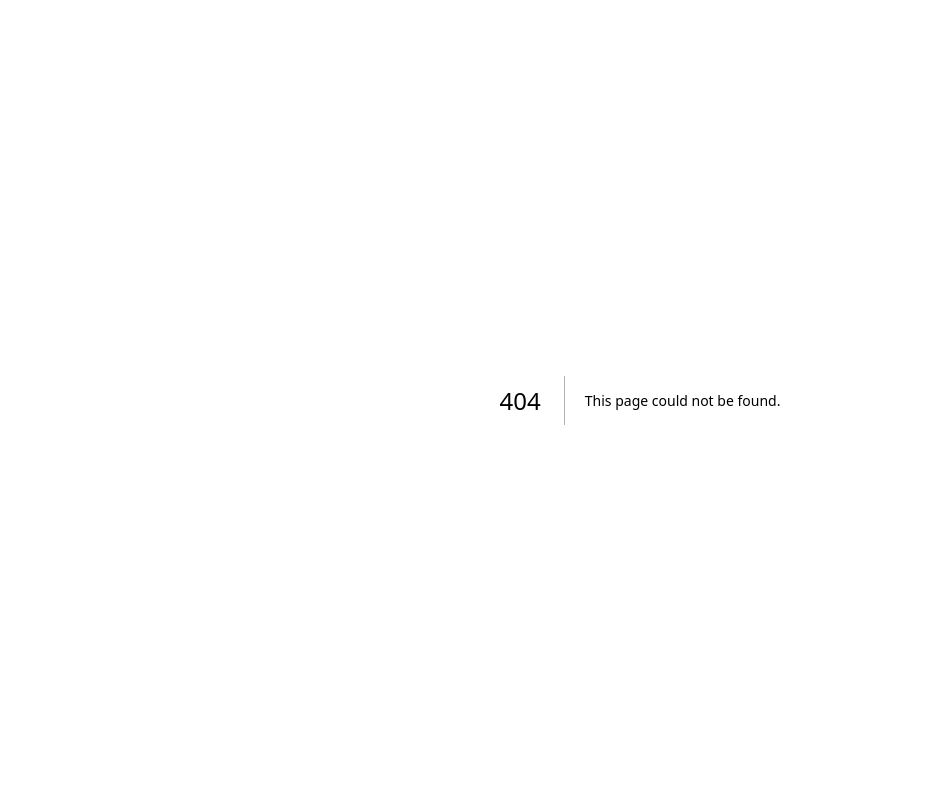
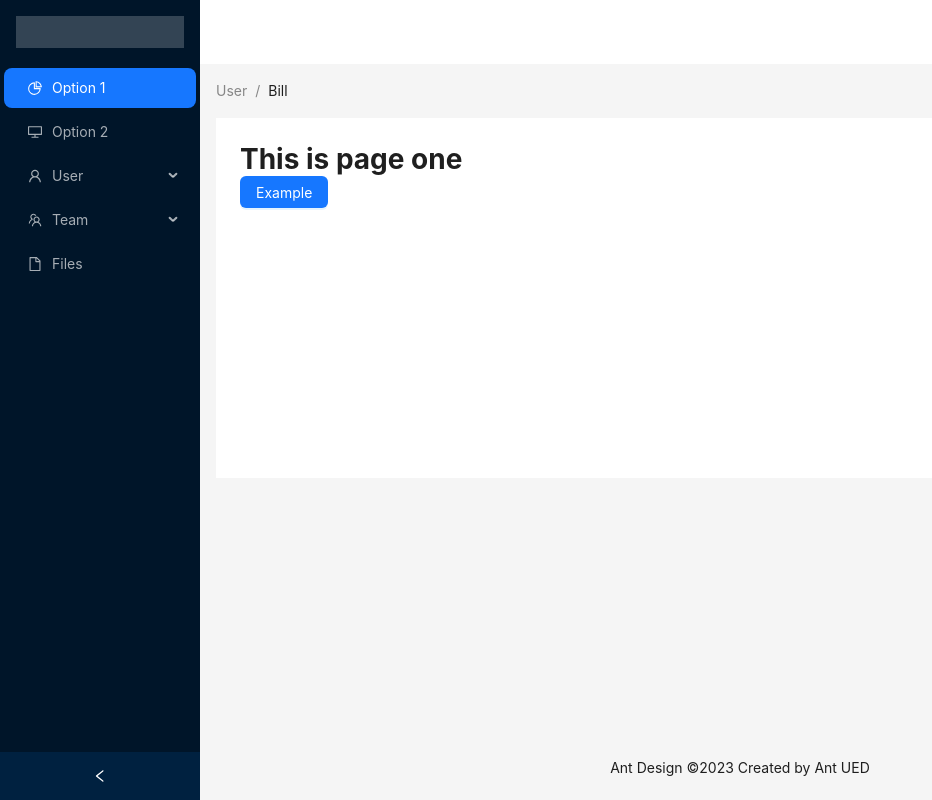
Before and after one commit to 2023-S1-COMP90024-TEAM60/Project-frontend, a Next.js app: page /page1 in a window 1280 px wide. Before the commit this address had no page. Shown: the whole page, without its empty margins (0-932 px from the left). Built offline with nearby package versions, Linux system fonts and the light colour scheme.

Commit message:
add layout

```diff
--- /dev/null
+++ b/src/components/AppLayout.tsx
@@ -0,0 +1,70 @@
+import {
+  DesktopOutlined,
+  FileOutlined,
+  PieChartOutlined,
+  TeamOutlined,
+  UserOutlined,
+} from '@ant-design/icons';
+import { ReactNode, useState } from 'react'
+import { Breadcrumb, Layout, Menu, MenuProps, theme } from 'antd';
+interface Props {
+  children?: ReactNode
+}
+const { Header, Content, Footer, Sider } = Layout;
+
+type MenuItem = Required<MenuProps>['items'][number];
+
+function getItem(
+  label: React.ReactNode,
+  key: React.Key,
+  icon?: React.ReactNode,
+  children?: MenuItem[],
+): MenuItem {
+  return {
+    key,
+    icon,
+    children,
+    label,
+  } as MenuItem;
+}
+
+const items: MenuItem[] = [
+  getItem('Option 1', '1', <PieChartOutlined />),
+  getItem('Option 2', '2', <DesktopOutlined />),
+  getItem('User', 'sub1', <UserOutlined />, [
+    getItem('Tom', '3'),
+    getItem('Bill', '4'),
+    getItem('Alex', '5'),
+  ]),
+  getItem('Team', 'sub2', <TeamOutlined />, [getItem('Team 1', '6'), getItem('Team 2', '8')]),
+  getItem('Files', '9', <FileOutlined />),
+];
+
+export default function AppLayout({ children }: Props) {
+  const [collapsed, setCollapsed] = useState(false);
+  const {
+    token: { colorBgContainer },
+  } = theme.useToken();
+
+  return (
+    <Layout style={{ minHeight: '100vh' }}>
+      <Sider collapsible collapsed={collapsed} onCollapse={(value) => setCollapsed(value)}>
+        <div style={{ height: 32, margin: 16, background: 'rgba(255, 255, 255, 0.2)' }} />
+        <Menu theme="dark" defaultSelectedKeys={['1']} mode="inline" items={items} />
+      </Sider>
+      <Layout className="site-layout">
+        <Header style={{ padding: 0, background: colorBgContainer }} />
+        <Content style={{ margin: '0 16px' }}>
+          <Breadcrumb style={{ margin: '16px 0' }}>
+            <Breadcrumb.Item>User</Breadcrumb.Item>
+            <Breadcrumb.Item>Bill</Breadcrumb.Item>
+          </Breadcrumb>
+          <div style={{ padding: 24, minHeight: 360, background: colorBgContainer }}>
+            {children}
+          </div>
+        </Content>
+        <Footer style={{ textAlign: 'center' }}>Ant Design ©2023 Created by Ant UED</Footer>
+      </Layout>
+    </Layout>
+  );
+}
--- a/src/pages/_app.tsx
+++ b/src/pages/_app.tsx
@@ -1,6 +1,21 @@
+import { AppProps } from 'next/app'
+import Layout from '../components/AppLayout'
+import { ReactElement, ReactNode } from 'react'
+import { NextPage } from 'next'
 import '@/styles/globals.css'
-import type { AppProps } from 'next/app'
 
-export default function App({ Component, pageProps }: AppProps) {
-  return <Component {...pageProps} />
+export type NextPageWithLayout<P = {}, IP = P> = NextPage<P, IP> & {
+  getLayout?: (page: ReactElement) => ReactNode
 }
+
+type AppPropsWithLayout = AppProps & {
+  Component: NextPageWithLayout
+}
+
+export default function MyApp({ Component, pageProps }: AppPropsWithLayout) {
+  return (
+    <Layout>
+      <Component {...pageProps} />
+    </Layout>
+  )
+}
--- /dev/null
+++ b/src/pages/page1.tsx
@@ -0,0 +1,10 @@
+import { Button } from 'antd';
+
+export default function Page1() {
+  return (
+    <>
+      <h1>This is page one</h1>
+      <Button type="primary">Example</Button>
+    </>
+  );
+}
--- a/src/styles/globals.css
+++ b/src/styles/globals.css
@@ -1,107 +1,5 @@
-:root {
-  --max-width: 1100px;
-  --border-radius: 12px;
-  --font-mono: ui-monospace, Menlo, Monaco, 'Cascadia Mono', 'Segoe UI Mono',
-    'Roboto Mono', 'Oxygen Mono', 'Ubuntu Monospace', 'Source Code Pro',
-    'Fira Mono', 'Droid Sans Mono', 'Courier New', monospace;
-
-  --foreground-rgb: 0, 0, 0;
-  --background-start-rgb: 214, 219, 220;
-  --background-end-rgb: 255, 255, 255;
-
-  --primary-glow: conic-gradient(
-    from 180deg at 50% 50%,
-    #16abff33 0deg,
-    #0885ff33 55deg,
-    #54d6ff33 120deg,
-    #0071ff33 160deg,
-    transparent 360deg
-  );
-  --secondary-glow: radial-gradient(
-    rgba(255, 255, 255, 1),
-    rgba(255, 255, 255, 0)
-  );
-
-  --tile-start-rgb: 239, 245, 249;
-  --tile-end-rgb: 228, 232, 233;
-  --tile-border: conic-gradient(
-    #00000080,
-    #00000040,
-    #00000030,
-    #00000020,
-    #00000010,
-    #00000010,
-    #00000080
-  );
-
-  --callout-rgb: 238, 240, 241;
-  --callout-border-rgb: 172, 175, 176;
-  --card-rgb: 180, 185, 188;
-  --card-border-rgb: 131, 134, 135;
-}
-
-@media (prefers-color-scheme: dark) {
-  :root {
-    --foreground-rgb: 255, 255, 255;
-    --background-start-rgb: 0, 0, 0;
-    --background-end-rgb: 0, 0, 0;
-
-    --primary-glow: radial-gradient(rgba(1, 65, 255, 0.4), rgba(1, 65, 255, 0));
-    --secondary-glow: linear-gradient(
-      to bottom right,
-      rgba(1, 65, 255, 0),
-      rgba(1, 65, 255, 0),
-      rgba(1, 65, 255, 0.3)
-    );
-
-    --tile-start-rgb: 2, 13, 46;
-    --tile-end-rgb: 2, 5, 19;
-    --tile-border: conic-gradient(
-      #ffffff80,
-      #ffffff40,
-      #ffffff30,
-      #ffffff20,
-      #ffffff10,
-      #ffffff10,
-      #ffffff80
-    );
-
-    --callout-rgb: 20, 20, 20;
-    --callout-border-rgb: 108, 108, 108;
-    --card-rgb: 100, 100, 100;
-    --card-border-rgb: 200, 200, 200;
-  }
-}
-
 * {
   box-sizing: border-box;
   padding: 0;
   margin: 0;
 }
-
-html,
-body {
-  max-width: 100vw;
-  overflow-x: hidden;
-}
-
-body {
-  color: rgb(var(--foreground-rgb));
-  background: linear-gradient(
-      to bottom,
-      transparent,
-      rgb(var(--background-end-rgb))
-    )
-    rgb(var(--background-start-rgb));
-}
-
-a {
-  color: inherit;
-  text-decoration: none;
-}
-
-@media (prefers-color-scheme: dark) {
-  html {
-    color-scheme: dark;
-  }
-}
```
Also changed, not shown: package.json (+8 -2 lines), src/pages/index.tsx (+12 -109 lines), tsconfig.json (+23 -5 lines), .eslintrc.json, 1 other file (tests, documents, lock files or other folders).
